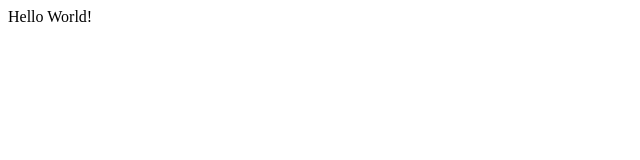
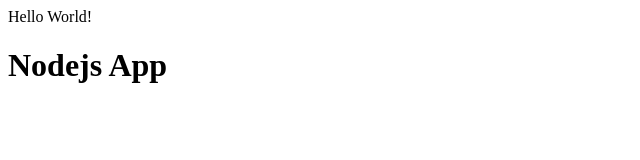
Before and after one commit to rutuja060/nodejs-project, a website: page index.html in a window 1280 px wide. Shown: the whole page, without its empty margins (0-640 px from the left). Drawn offline with Linux system fonts and the light colour scheme.

Commit message:
Update index.html

```diff
--- a/index.html
+++ b/index.html
@@ -8,5 +8,6 @@
     </head>
     <body>
         <div>Hello World!</div>
+        <h1>Nodejs App</h1>
     </body>
 </html>
```
